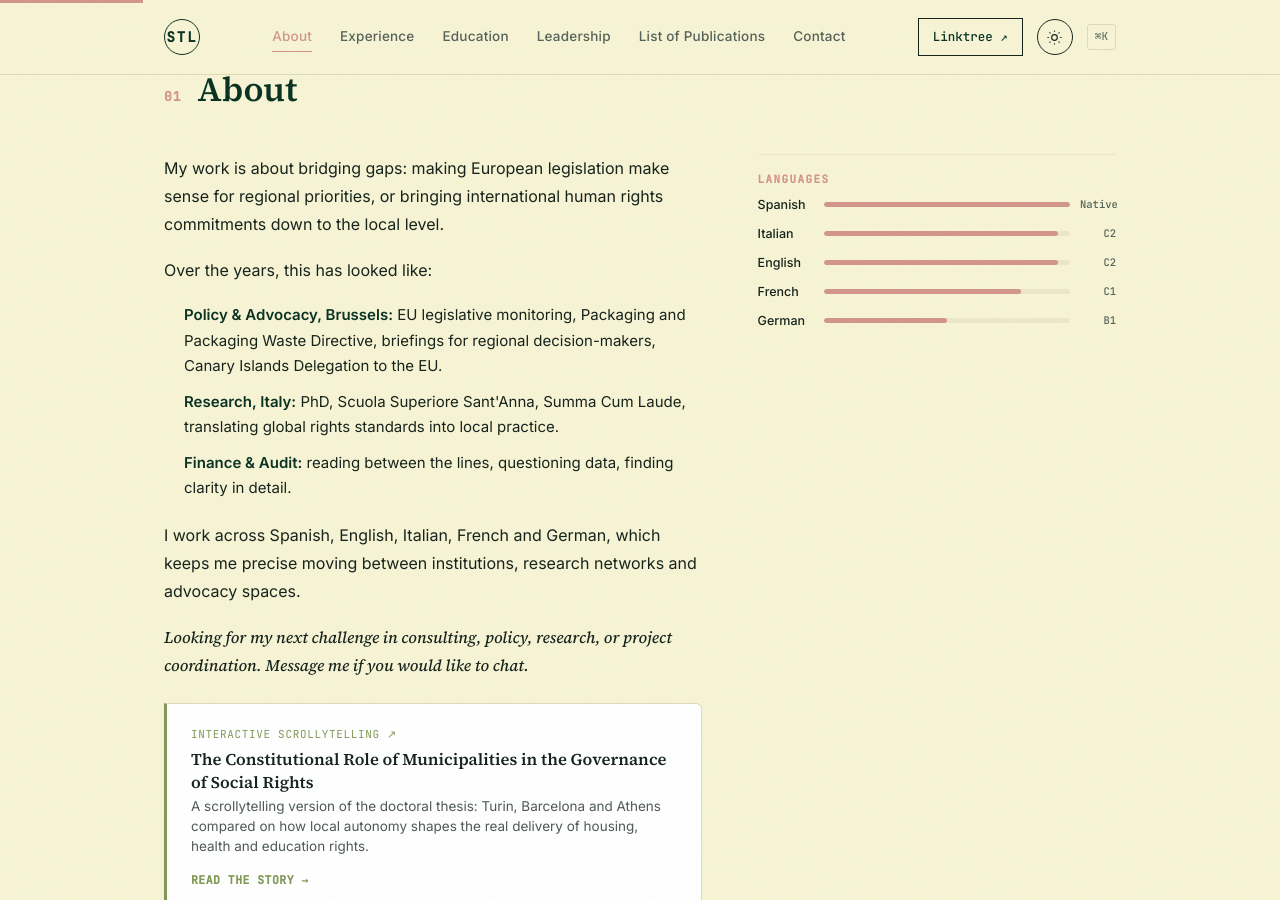
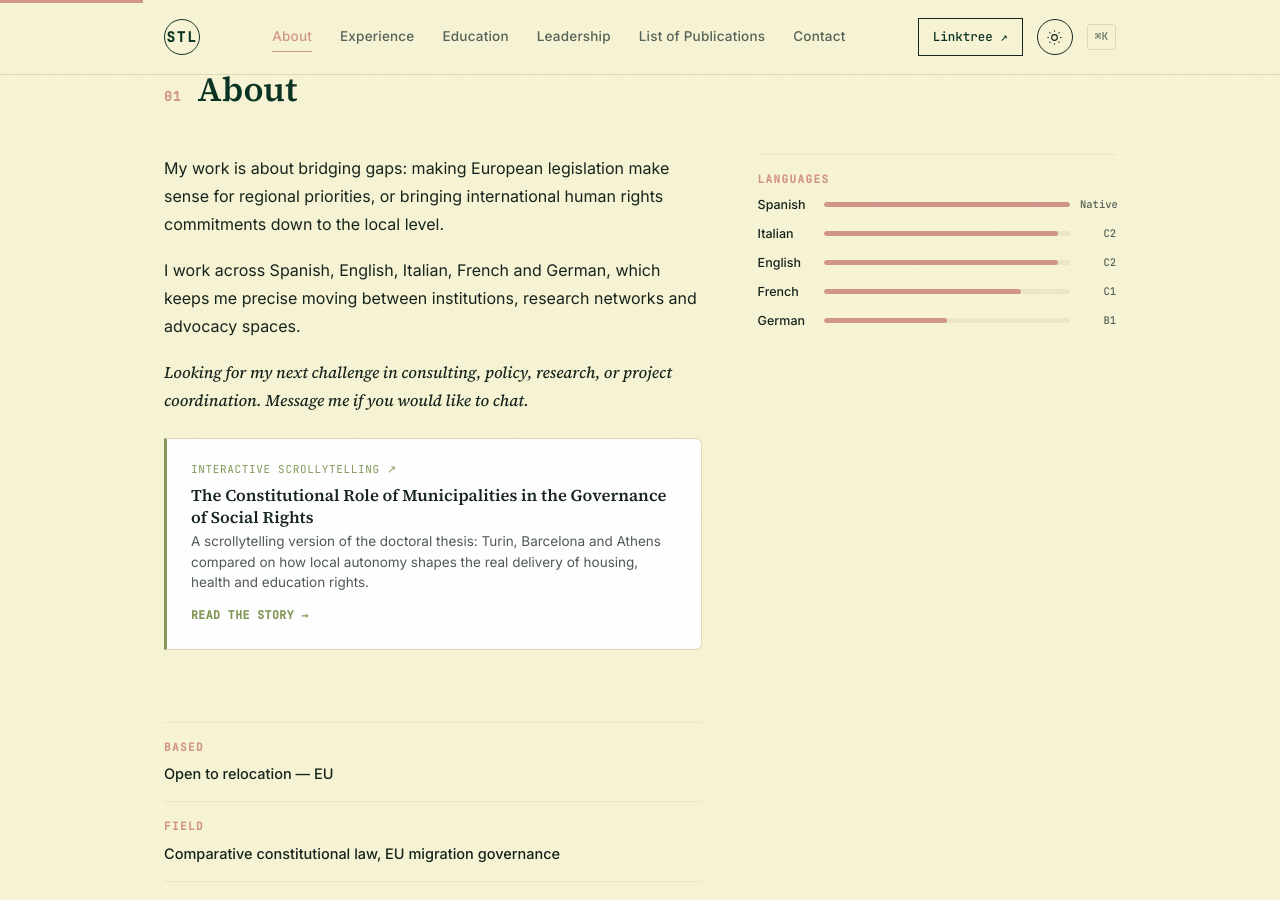
Before and after one commit to stalaveralodos-ux/s.talaveralodos, a Jekyll site: the page built from index.html, in a window 1280 px wide and 900 px high, scrolled down 1167 px. Built offline with Jekyll 4.4.1, drawn with Linux system fonts in a browser that asks for light colours.

Commit message:
Update about.html

```diff
--- a/_includes/sections/about.html
+++ b/_includes/sections/about.html
@@ -7,12 +7,6 @@
     <div class="about-grid">
       <div class="about-text">
         <p>My work is about bridging gaps: making European legislation make sense for regional priorities, or bringing international human rights commitments down to the local level.</p>
-        <p>Over the years, this has looked like:</p>
-        <ul class="about-keyword-list">
-          <li><strong>Policy &amp; Advocacy, Brussels:</strong> EU legislative monitoring, Packaging and Packaging Waste Directive, briefings for regional decision-makers, Canary Islands Delegation to the EU.</li>
-          <li><strong>Research, Italy:</strong> PhD, Scuola Superiore Sant'Anna, Summa Cum Laude, translating global rights standards into local practice.</li>
-          <li><strong>Finance &amp; Audit:</strong> reading between the lines, questioning data, finding clarity in detail.</li>
-        </ul>
         <p>I work across Spanish, English, Italian, French and German, which keeps me precise moving between institutions, research networks and advocacy spaces.</p>
         <p class="about-cta">Looking for my next challenge in consulting, policy, research, or project coordination. Message me if you would like to chat.</p>
         <a href="https://stalaveralodos-ux.github.io/thesis-scrollytelling/" target="_blank" rel="noopener" class="research-project-link">
```
